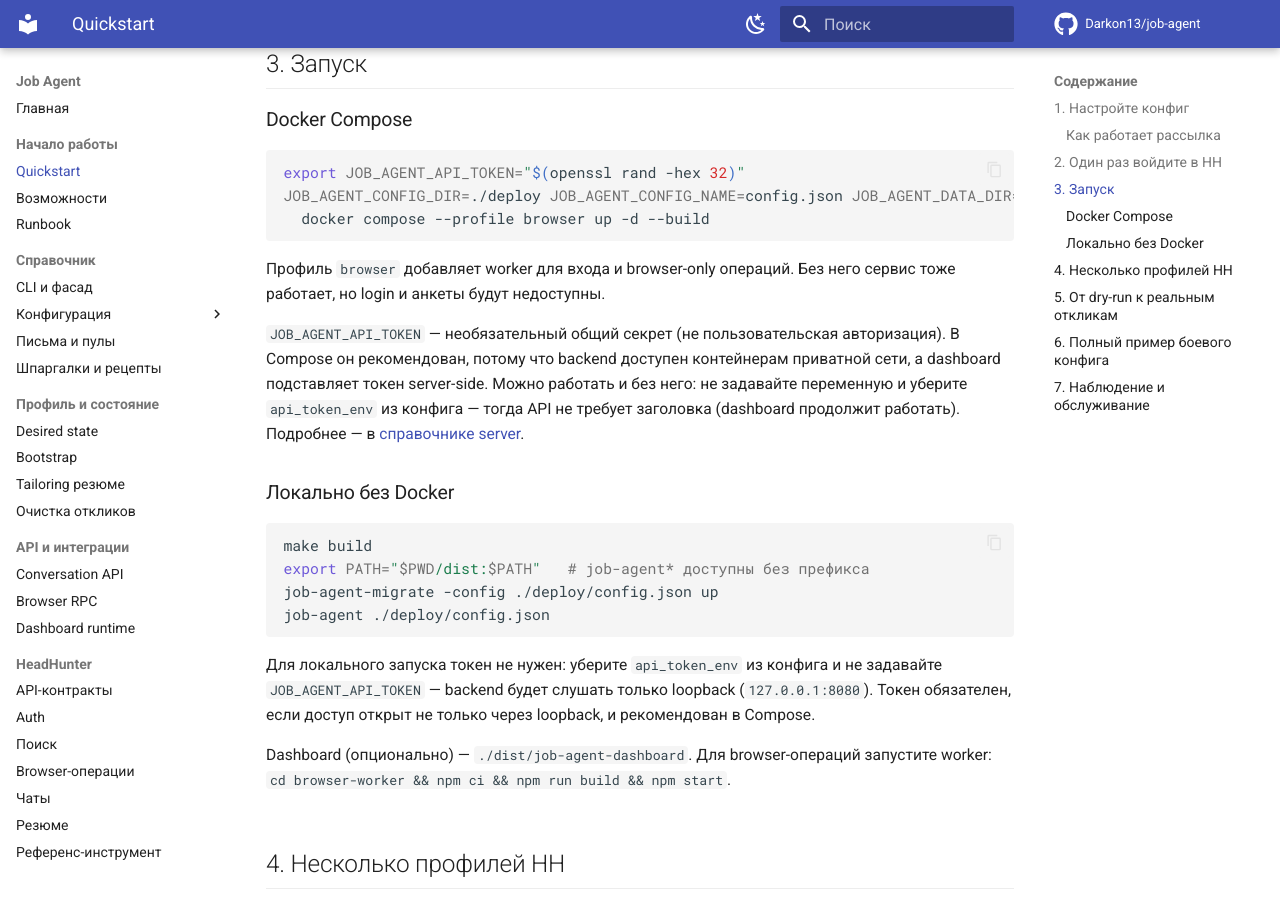
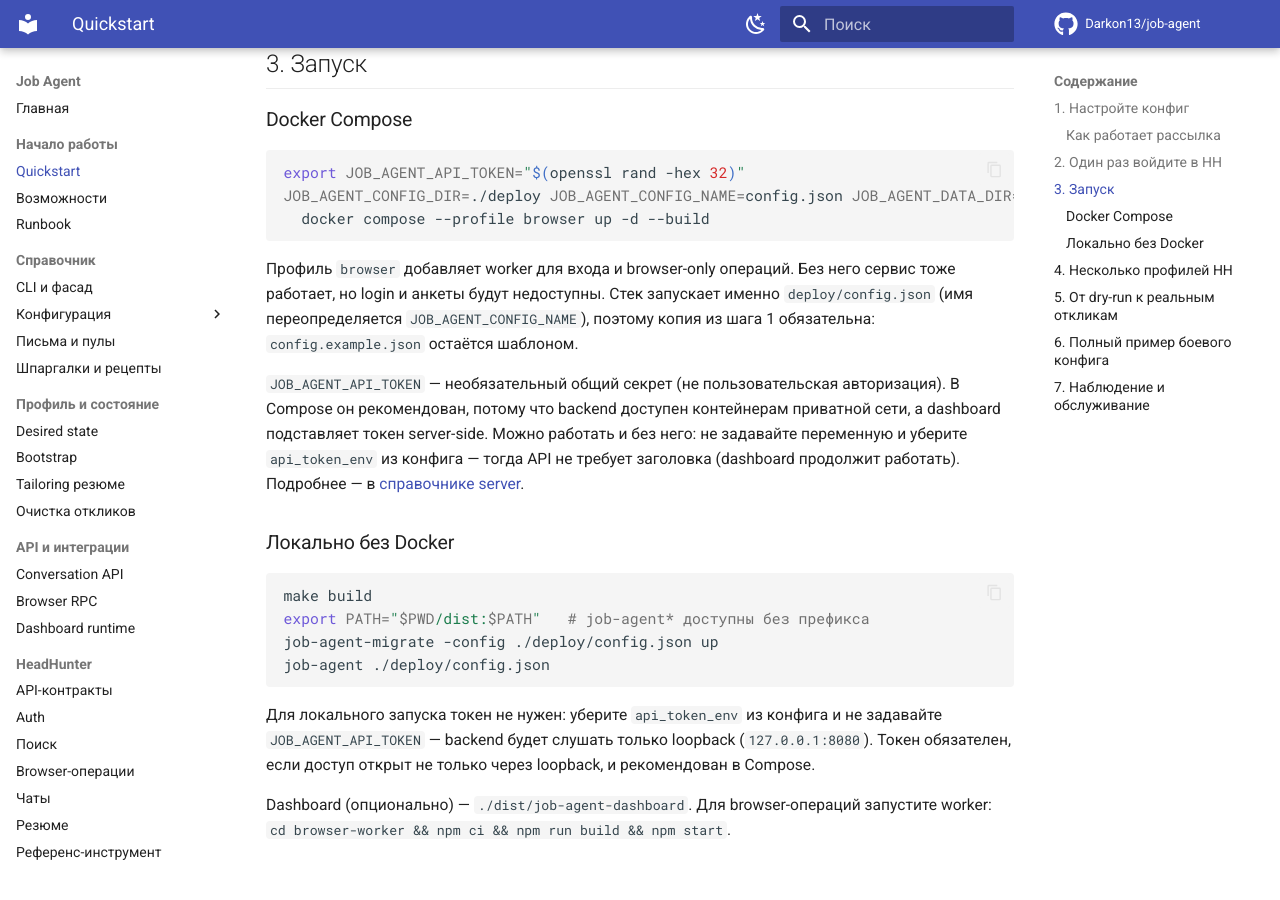
Before and after one commit to Darkon13/job-agent, an MkDocs documentation site: the page built from docs/quickstart.md, in a window 1280 px wide and 900 px high, scrolled down 4905 px. Built offline with MkDocs 1.6.1 and Material for MkDocs 9.7.7, drawn with Linux system fonts in a browser that asks for light colours; comment, search, counter and statistics services are not loaded.

Commit message:
fix(compose): run config.json by default and document the docker CLI api url

````diff
--- a/compose.yaml
+++ b/compose.yaml
@@ -18,7 +18,7 @@
         COMMIT: ${JOB_AGENT_COMMIT:-unknown}
         BUILD_TIME: ${JOB_AGENT_BUILD_TIME:-unknown}
         MODIFIED: ${JOB_AGENT_MODIFIED:-unknown}
-    command: ["/usr/local/bin/job-agent", "-migrate-up", "/config/${JOB_AGENT_CONFIG_NAME:-config.example.json}"]
+    command: ["/usr/local/bin/job-agent", "-migrate-up", "/config/${JOB_AGENT_CONFIG_NAME:-config.json}"]
     environment:
       JOB_AGENT_SERVER_LISTEN: 0.0.0.0:8080
       JOB_AGENT_SERVER_EXPOSURE: private
--- a/docs/quickstart.md
+++ b/docs/quickstart.md
@@ -190,7 +190,9 @@
 ```
 
 Профиль `browser` добавляет worker для входа и browser-only операций. Без него
-сервис тоже работает, но login и анкеты будут недоступны.
+сервис тоже работает, но login и анкеты будут недоступны. Стек запускает именно
+`deploy/config.json` (имя переопределяется `JOB_AGENT_CONFIG_NAME`), поэтому
+копия из шага 1 обязательна: `config.example.json` остаётся шаблоном.
 
 `JOB_AGENT_API_TOKEN` — необязательный общий секрет (не пользовательская
 авторизация). В Compose он рекомендован, потому что backend доступен
````
Also changed, not shown: README.md (+12 -1 lines), docs/releasing.md (+4 -4 lines), 4 other files.
